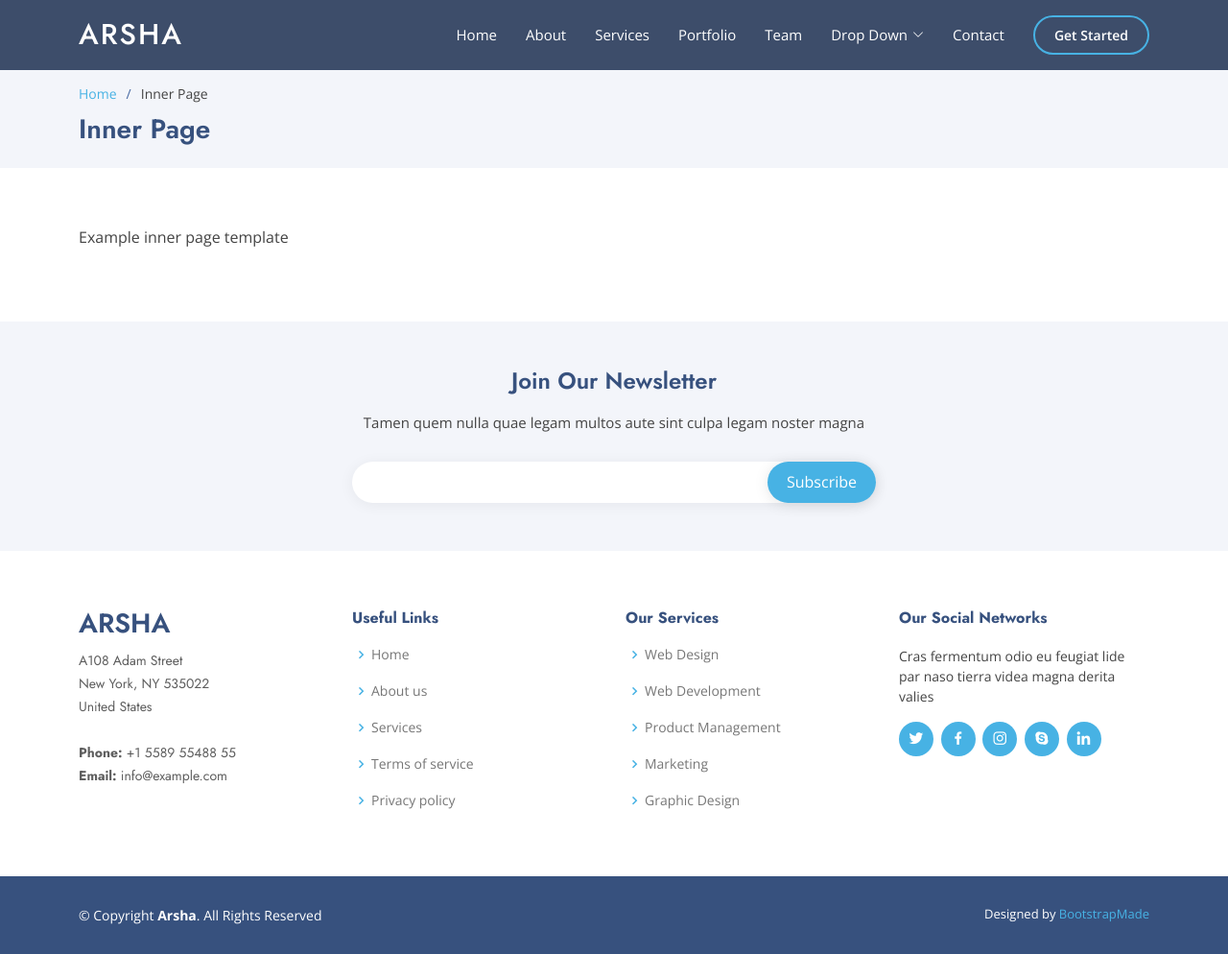
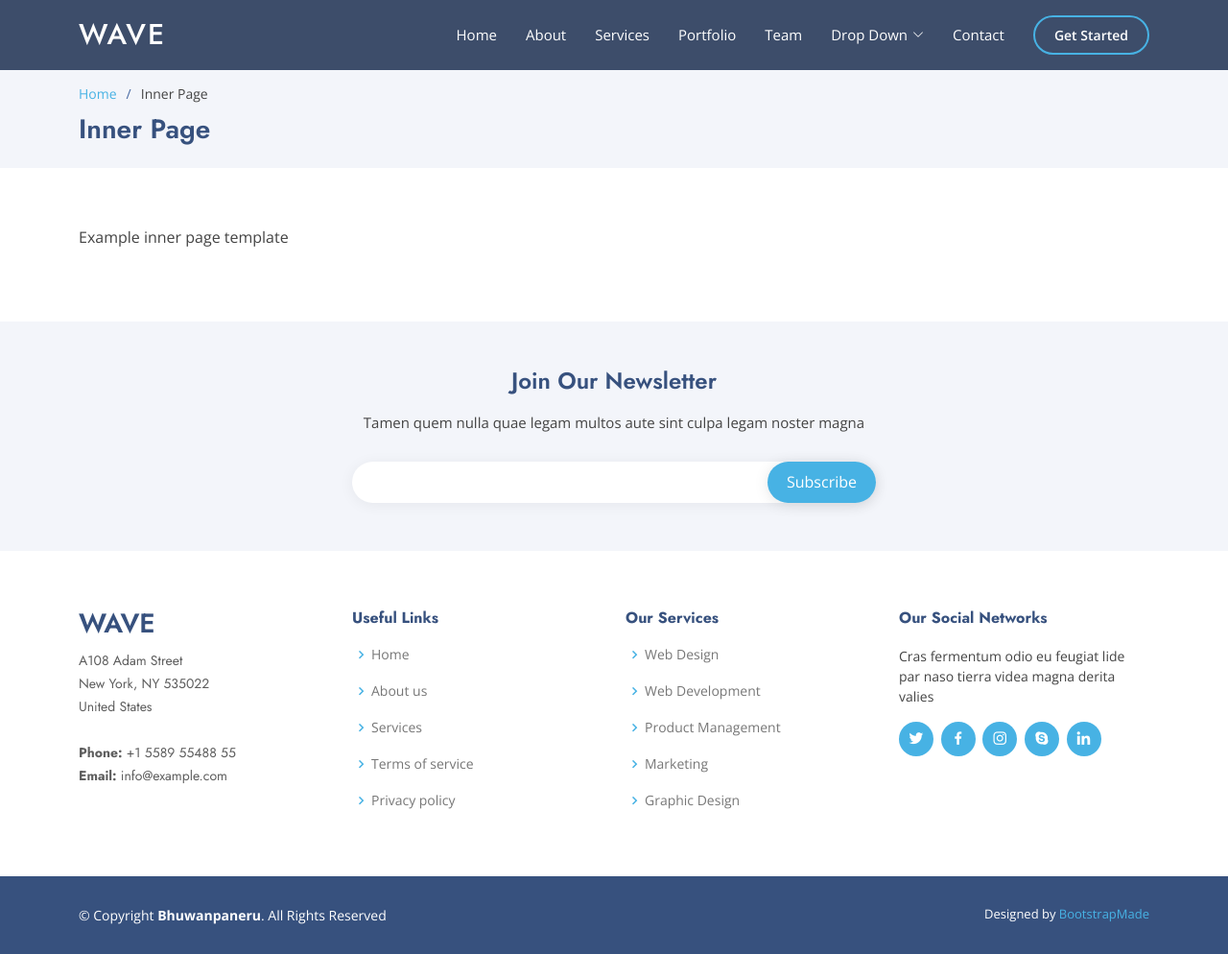
Before and after one commit to bhuwanpaneru/bpaneru, a plain HTML site: page inner-page.html in a window 1280 px wide. Shown: the whole page at 96% size. Drawn offline with nearby package versions, Linux system fonts and the light colour scheme.

Commit message:
Update inner-page.html

```diff
--- a/inner-page.html
+++ b/inner-page.html
@@ -5,7 +5,7 @@
   <meta charset="utf-8">
   <meta content="width=device-width, initial-scale=1.0" name="viewport">
 
-  <title>Inner Page - Arsha Bootstrap Template</title>
+  <title>Wave Template</title>
   <meta content="" name="description">
   <meta content="" name="keywords">
 
@@ -28,13 +28,7 @@
   <!-- Template Main CSS File -->
   <link href="assets/css/style.css" rel="stylesheet">
 
-  <!-- =======================================================
-  * Template Name: Arsha
-  * Updated: Sep 18 2023 with Bootstrap v5.3.2
-  * Template URL: https://bootstrapmade.com/arsha-free-bootstrap-html-template-corporate/
-  * Author: BootstrapMade.com
-  * License: https://bootstrapmade.com/license/
-  ======================================================== -->
+
 </head>
 
 <body>
@@ -43,7 +37,7 @@
   <header id="header" class="fixed-top header-inner-pages">
     <div class="container d-flex align-items-center">
 
-      <h1 class="logo me-auto"><a href="index.html">Arsha</a></h1>
+      <h1 class="logo me-auto"><a href="index.html">Wave</a></h1>
       <!-- Uncomment below if you prefer to use an image logo -->
       <!-- <a href="index.html" class="logo me-auto"><img src="assets/img/logo.png" alt="" class="img-fluid"></a>-->
 
@@ -127,7 +121,7 @@
         <div class="row">
 
           <div class="col-lg-3 col-md-6 footer-contact">
-            <h3>Arsha</h3>
+            <h3>Wave</h3>
             <p>
               A108 Adam Street <br>
               New York, NY 535022<br>
@@ -177,13 +171,13 @@
 
     <div class="container footer-bottom clearfix">
       <div class="copyright">
-        &copy; Copyright <strong><span>Arsha</span></strong>. All Rights Reserved
+        &copy; Copyright <strong><span>Bhuwanpaneru</span></strong>. All Rights Reserved
       </div>
       <div class="credits">
         <!-- All the links in the footer should remain intact. -->
         <!-- You can delete the links only if you purchased the pro version. -->
         <!-- Licensing information: https://bootstrapmade.com/license/ -->
-        <!-- Purchase the pro version with working PHP/AJAX contact form: https://bootstrapmade.com/arsha-free-bootstrap-html-template-corporate/ -->
+        <!-- Purchase the pro version with working PHP/AJAX contact form: https://bootstrapmade.com/bhuwanpaneru-free-bootstrap-html-template-corporate/ -->
         Designed by <a href="https://bootstrapmade.com/">BootstrapMade</a>
       </div>
     </div>
```
